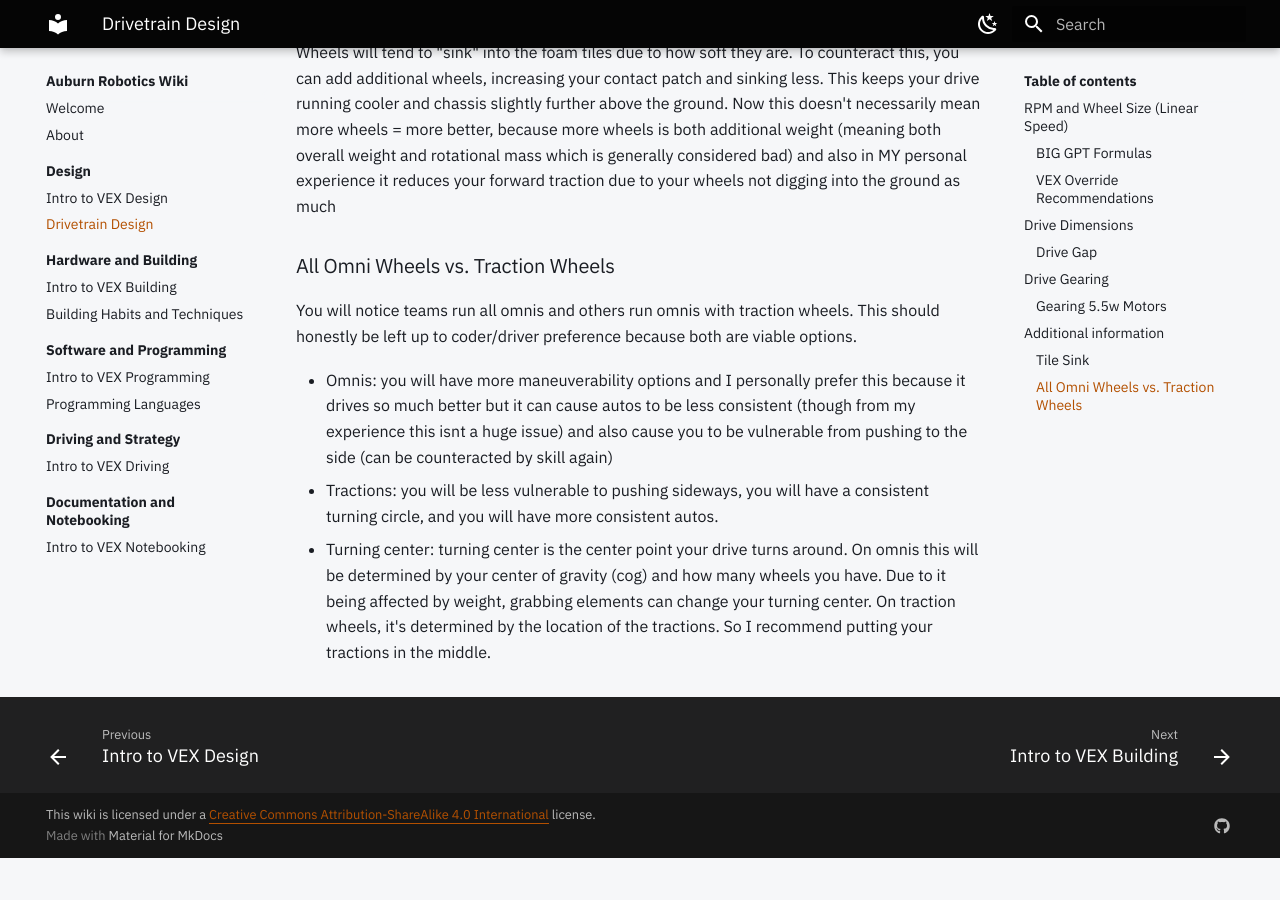
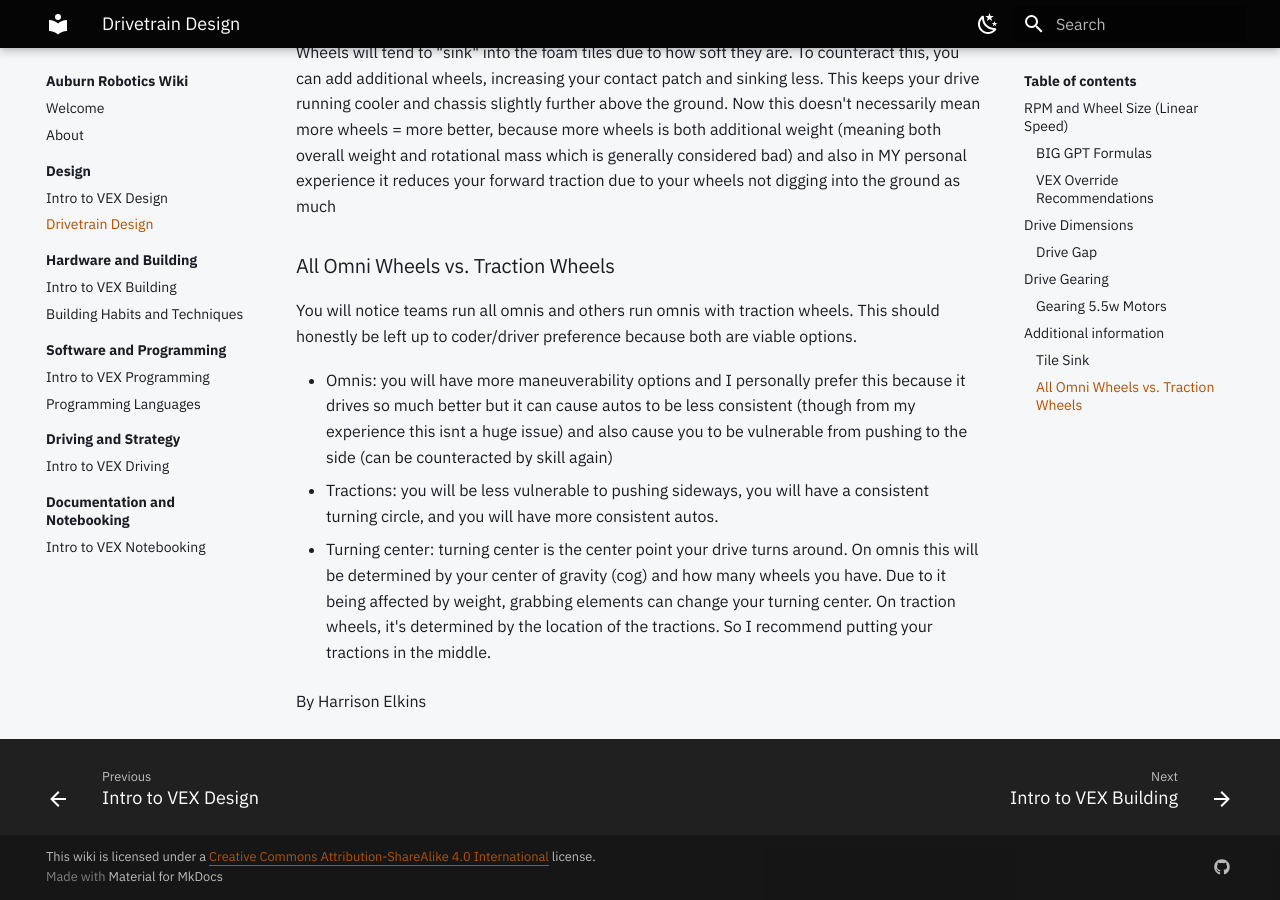
Before and after one commit to undonepotato/auburn-robotics-wiki, an MkDocs documentation site: the page built from docs/design/drivetrain-design.md, in a window 1280 px wide and 900 px high, scrolled down 5757 px. Built offline with MkDocs 1.6.1 and Material for MkDocs 9.7.7, drawn with Linux system fonts in a browser that asks for light colours; before the commit the page ends 6615 px from its top, so only the background shows below that.

Commit message:
fix(design): :bug: Add attribution for drivetrain-design.md

```diff
--- a/docs/design/drivetrain-design.md
+++ b/docs/design/drivetrain-design.md
@@ -94,3 +94,5 @@ You will notice teams run all omnis and others run omnis with traction wheels. T
 * Tractions: you will be less vulnerable to pushing sideways, you will have a consistent turning circle, and you will have more consistent autos.
 
 * Turning center: turning center is the center point your drive turns around. On omnis this will be determined by your center of gravity (cog) and how many wheels you have. Due to it being affected by weight, grabbing elements can change your turning center. On traction wheels, it's determined by the location of the tractions. So I recommend putting your tractions in the middle.
+
+By Harrison Elkins
```
